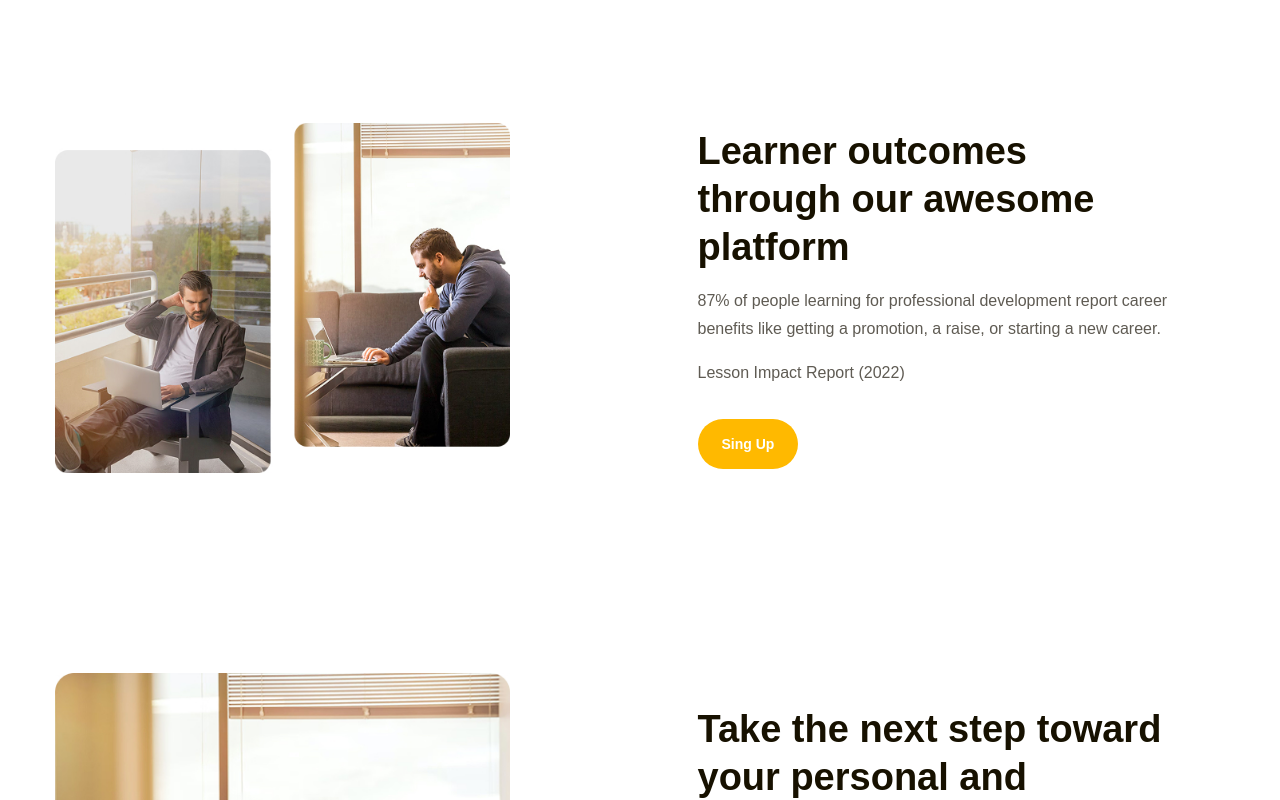
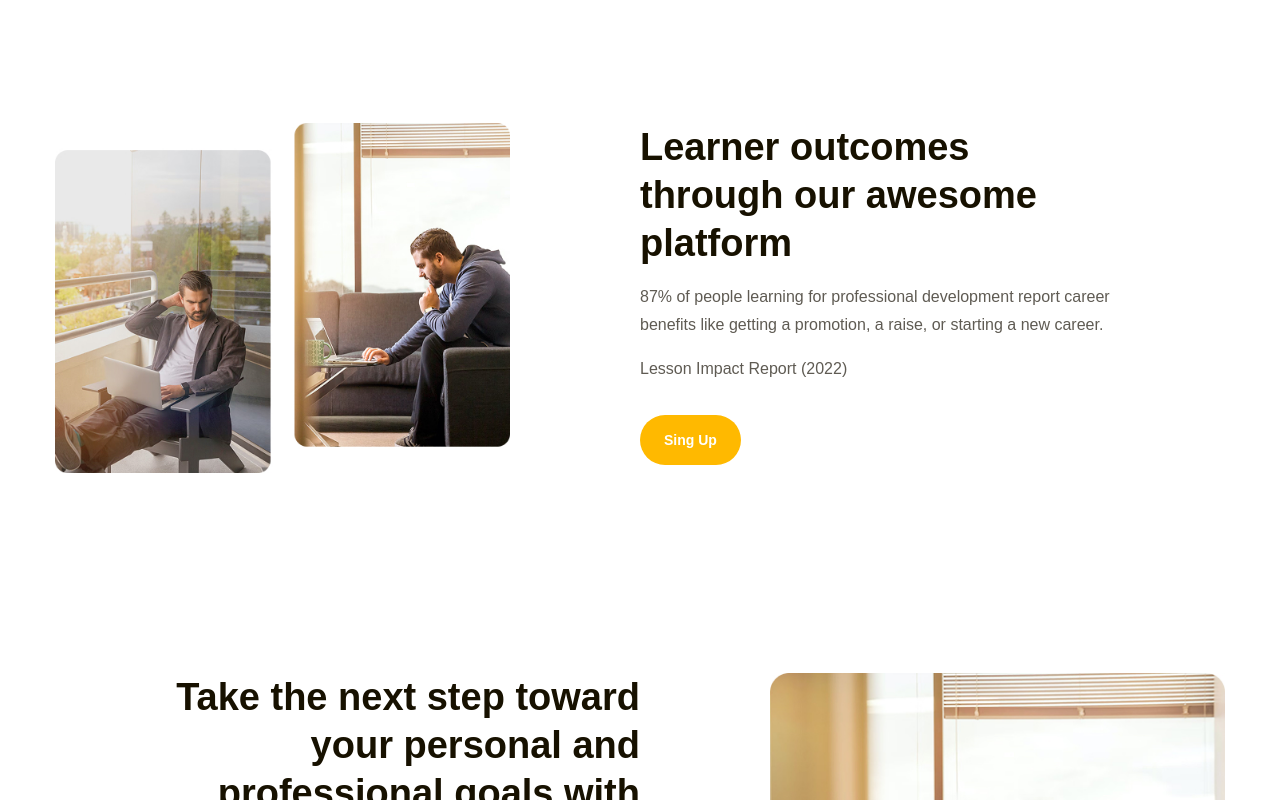
Before and after one commit to Rahat-Hridoy/lesson, a React (Vite) app: page / in a window 1280 px wide. Shown: the part 2400-3200 px from the top of the page. Built offline with nearby package versions, Linux system fonts and the light colour scheme.

Commit message:
fix CommonSection direction issue

```diff
--- a/src/components/CommonSection.jsx
+++ b/src/components/CommonSection.jsx
@@ -1,40 +1,39 @@
 import React from "react";
 import Button from "./Button";
+// components/CommonSection.jsx
 
 const CommonSection = ({
+  direction,
+  img,
   title,
   description,
   period,
-  img,
-  direction = "",
   btntext,
   btnAlign,
 }) => {
   return (
-    <section>
-      <div className="container mx-auto">
-        <div
-          className={`wrapper grid grid-cols-1 md:grid-cols-2 [direction:${direction}] md:space-x-[130px] place-items-center`}
-        >
-          <div
-            className={`[direction:${direction}] max-w-[470px] min-w-[270px] h-auto flex items-center justify-center `}
-          >
+    <section dir={direction} className="container mx-auto">
+      <div className="wrapper grid grid-cols-1 md:grid-cols-2 md:space-x-[130px]">
+        {/* Image Side */}
+        <div className="max-w-[470px] min-w-[270px] h-auto flex items-center justify-center">
           {img}
         </div>
-          <div
-            className={`max-w-[470px] pt-[30px] lg:pt-0 [direction:${direction}] `}
-          >
-            <h2 className="font-sen font-bold text-[38px] text-cdark leading-[48px] -tracking-[2%] text-center md:text-left">
+
+        {/* Content Side */}
+        <div className="max-w-[470px] pt-[30px] lg:pt-0">
+          <h2 className="font-sen font-bold text-[38px] text-cdark leading-[48px] -tracking-[2%]">
             {title}
           </h2>
+
           <p className="font-pop font-normal text-[16px] text-cgray leading-[28px] py-[16px] text-left">
             {description}
           </p>
+
           <p className="font-pop font-normal text-[16px] text-cgray leading-[28px] pb-[10px] lg:pb-[32px] text-left">
             {period}
           </p>
+
           <Button buttonText={btntext} align={btnAlign} />
-          </div>
         </div>
       </div>
     </section>
--- a/src/pages/home/Join.jsx
+++ b/src/pages/home/Join.jsx
@@ -13,7 +13,7 @@ const Join = () => {
           "Take the next step toward. Join now to receive personalized  and more recommendations from the full Coursera catalog."
         }
         period={null}
-        direction={"rtl"}
+        direction="rtl"
         btntext={"Join Now"}
         btnAlign={"text-left"}
       />
--- a/src/pages/home/SignUp.jsx
+++ b/src/pages/home/SignUp.jsx
@@ -11,7 +11,7 @@ const SignUp = () => {
           "87% of people learning for professional development report career benefits like getting a promotion, a raise, or starting a new career."
         }
         period={"Lesson Impact Report (2022)"}
-        direction={"ltr"}
+        direction="ltr"
         btntext={"Sing Up"}
         btnAlign={"text-left"}
       />
```
Lines whose indentation alone changed are shown as unchanged.
